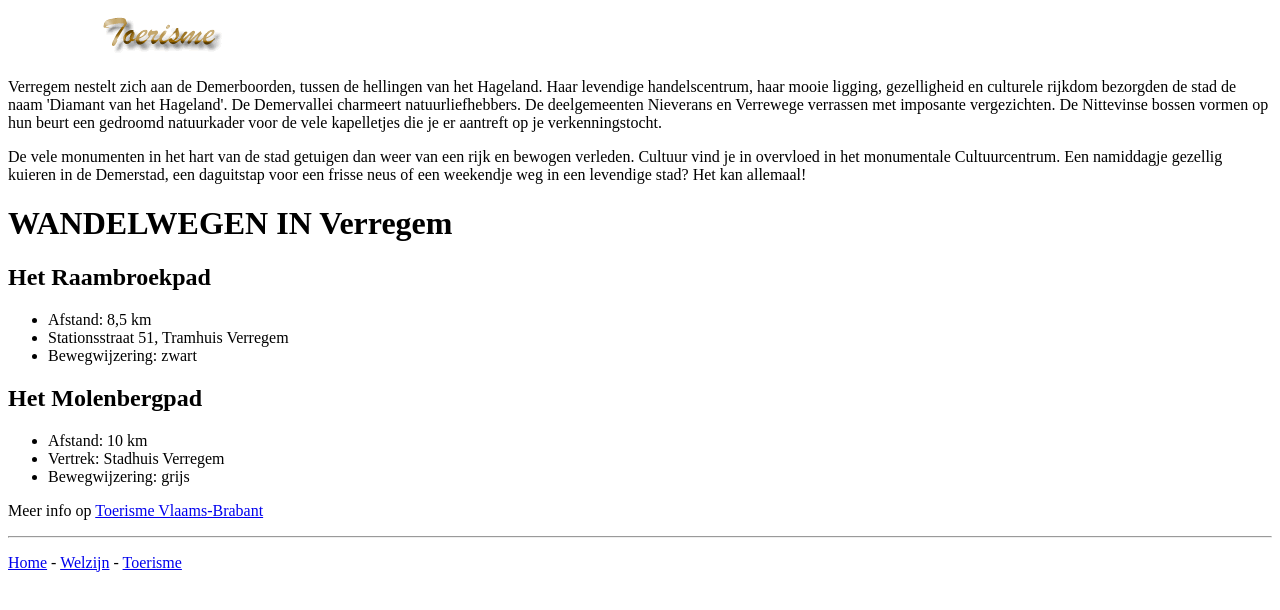
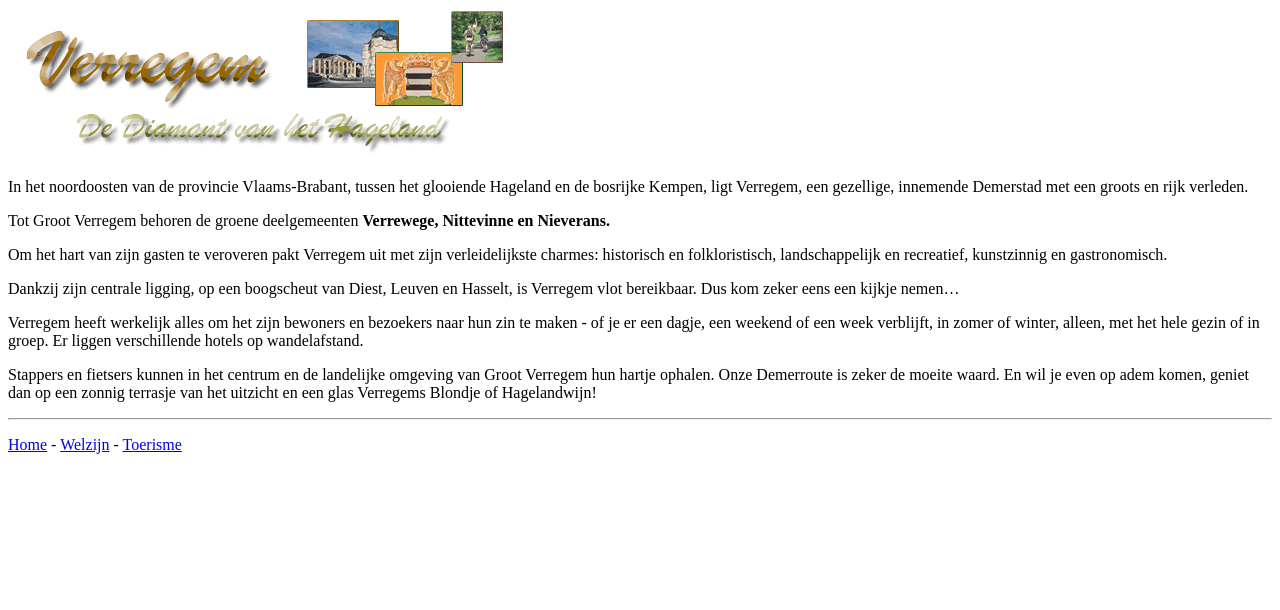
Before and after one commit to Matse2005/tois, a plain HTML site: page index.html in a window 1280 px wide. Drawn offline with Linux system fonts and the light colour scheme.

Commit message:
Update index.html

```diff
--- a/index.html
+++ b/index.html
@@ -1,27 +1,16 @@
 <!DOCTYPE html>
 <html>
 <head>
-  <title>Toerisme</title>
+  <title>Home</title>
 </head>
 <body>
-  <img src="toerisme.gif">
-  <p>Verregem nestelt zich aan de Demerboorden, tussen de hellingen van het Hageland. Haar levendige handelscentrum, haar mooie ligging, gezelligheid en culturele rijkdom bezorgden de stad de naam 'Diamant van het Hageland'. De Demervallei charmeert natuurliefhebbers. De deelgemeenten Nieverans en Verrewege verrassen met imposante vergezichten. De Nittevinse bossen vormen op hun beurt een gedroomd natuurkader voor de vele kapelletjes die je er aantreft op je verkenningstocht.</p>
-  <p>De vele monumenten in het hart van de stad getuigen dan weer van een rijk en bewogen verleden. Cultuur vind je in overvloed in het monumentale Cultuurcentrum. Een namiddagje gezellig kuieren in de Demerstad, een daguitstap voor een frisse neus of een weekendje weg in een levendige stad? Het kan allemaal!</p>
-  <h1>WANDELWEGEN IN Verregem</h1>
-  <h2>Het Raambroekpad</h2>
-  <ul>
-    <li>Afstand: 8,5 km</li>
-    <li>Stationsstraat 51, Tramhuis Verregem</li>
-    <li>Bewegwijzering: zwart</li>
-  </ul>
-  <h2>Het Molenbergpad</h2>
-  <ul>
-    <li>Afstand: 10 km</li>
-    <li>Vertrek: Stadhuis Verregem</li>
-    <li>Bewegwijzering: grijs</li>
-  </ul>
-  <p> Meer info op <a href="https://www.toerismevlaamsbrabant.be/">Toerisme Vlaams-Brabant</a>
-  </p>
+  <img src="home.gif">
+  <p>In het noordoosten van de provincie Vlaams-Brabant, tussen het glooiende Hageland en de bosrijke Kempen, ligt Verregem, een gezellige, innemende Demerstad met een groots en rijk verleden.</p>
+  <p>Tot Groot Verregem behoren de groene deelgemeenten <strong>Verrewege, Nittevinne en Nieverans.</strong></p>
+  <p>Om het hart van zijn gasten te veroveren pakt Verregem uit met zijn verleidelijkste charmes: historisch en folkloristisch, landschappelijk en recreatief, kunstzinnig en gastronomisch.</p>
+  <p>Dankzij zijn centrale ligging, op een boogscheut van Diest, Leuven en Hasselt, is Verregem vlot bereikbaar. Dus kom zeker eens een kijkje nemen…</p>
+  <p>Verregem heeft werkelijk alles om het zijn bewoners en bezoekers naar hun zin te maken - of je er een dagje, een weekend of een week verblijft, in zomer of winter, alleen, met het hele gezin of in groep. Er liggen verschillende hotels op wandelafstand.</p>
+  <p>Stappers en fietsers kunnen in het centrum en de landelijke omgeving van Groot Verregem hun hartje ophalen. Onze Demerroute is zeker de moeite waard. En wil je even op adem komen, geniet dan op een zonnig terrasje van het uitzicht en een glas Verregems Blondje of Hagelandwijn!</p>
   <hr>
   <p><a href="index.html">Home</a> - <a href="welzijn.html">Welzijn</a> - <a href="toerisme.html">Toerisme</a></p>
 </body>
```
